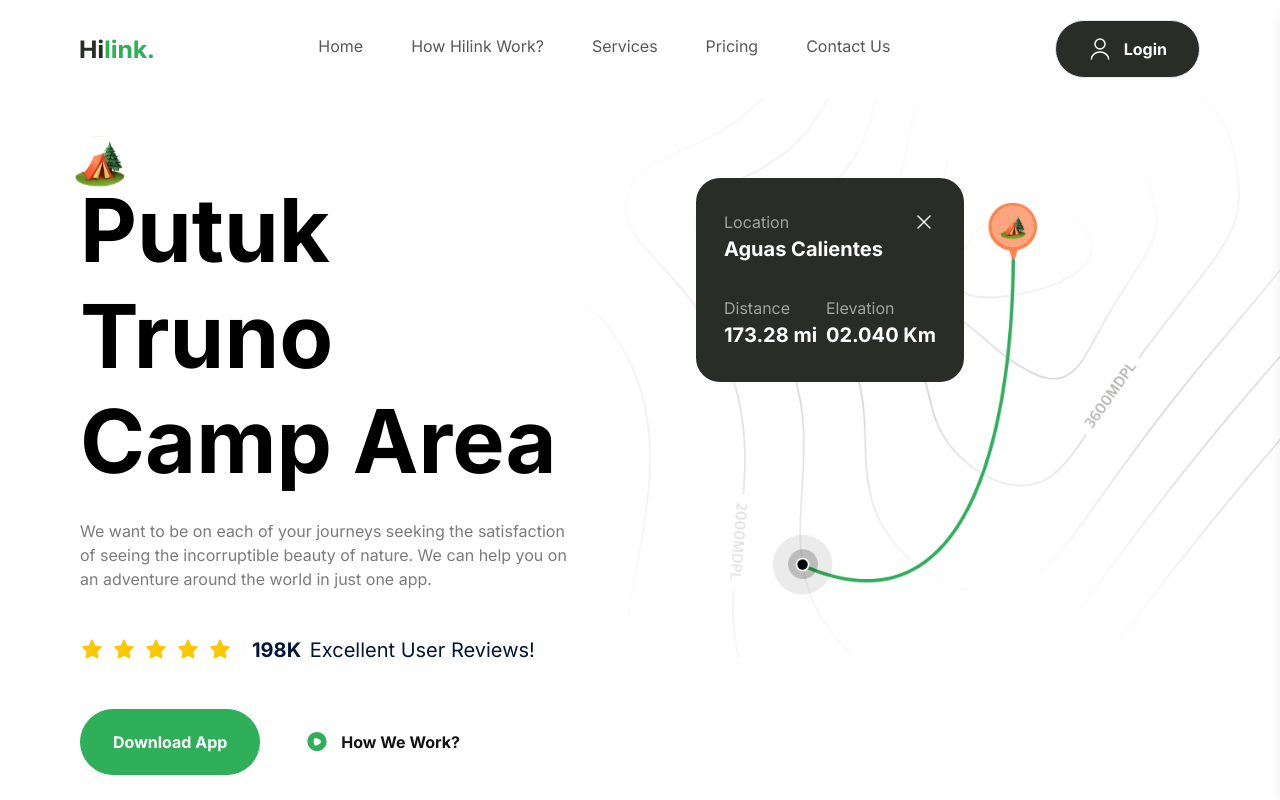
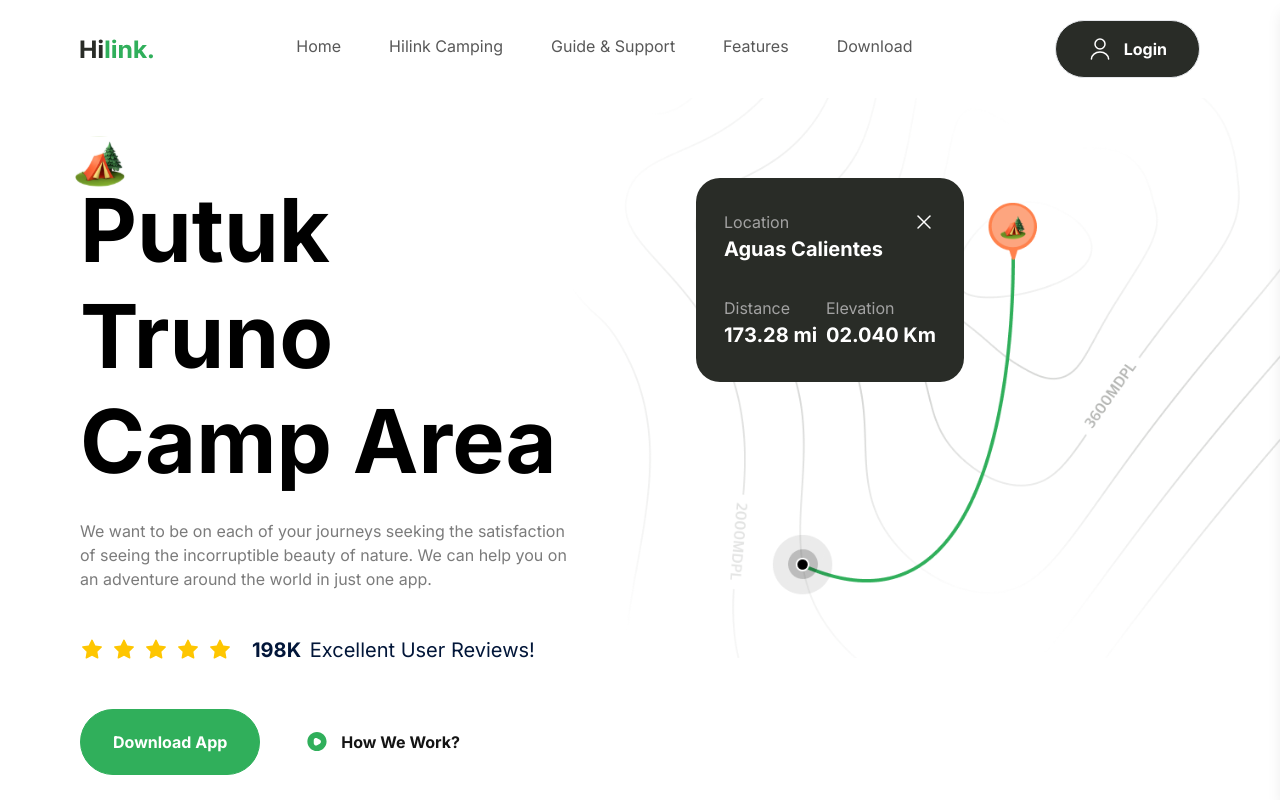
Before and after one commit to MenathNDGD/Travel-Web-UI-NextJS, a Next.js app: page / in a window 1280 px wide. Shown: the top 800 px of the page. Built offline with nearby package versions, Linux system fonts and the light colour scheme.

Commit message:
Update NAV_LINKS for smooth scrolling and add new navigation items

```diff
--- a/constants/index.ts
+++ b/constants/index.ts
@@ -1,10 +1,20 @@
 // NAVIGATION
 export const NAV_LINKS = [
-  { href: "/", key: "home", label: "Home" },
-  { href: "/", key: "how_hilink_work", label: "How Hilink Work?" },
-  { href: "/", key: "services", label: "Services" },
-  { href: "/", key: "pricing ", label: "Pricing " },
-  { href: "/", key: "contact_us", label: "Contact Us" },
+  { href: "#hero", key: "home", label: "Home", ref: "hero" },
+  {
+    href: "#camp",
+    key: "hilink_camping",
+    label: "Hilink Camping",
+    ref: "camp",
+  },
+  {
+    href: "#guide",
+    key: "guide_support",
+    label: "Guide & Support",
+    ref: "guide",
+  },
+  { href: "#features", key: "features", label: "Features", ref: "features" },
+  { href: "#get-app", key: "download", label: "Download", ref: "get-app" },
 ];
 
 // CAMP SECTION
```
